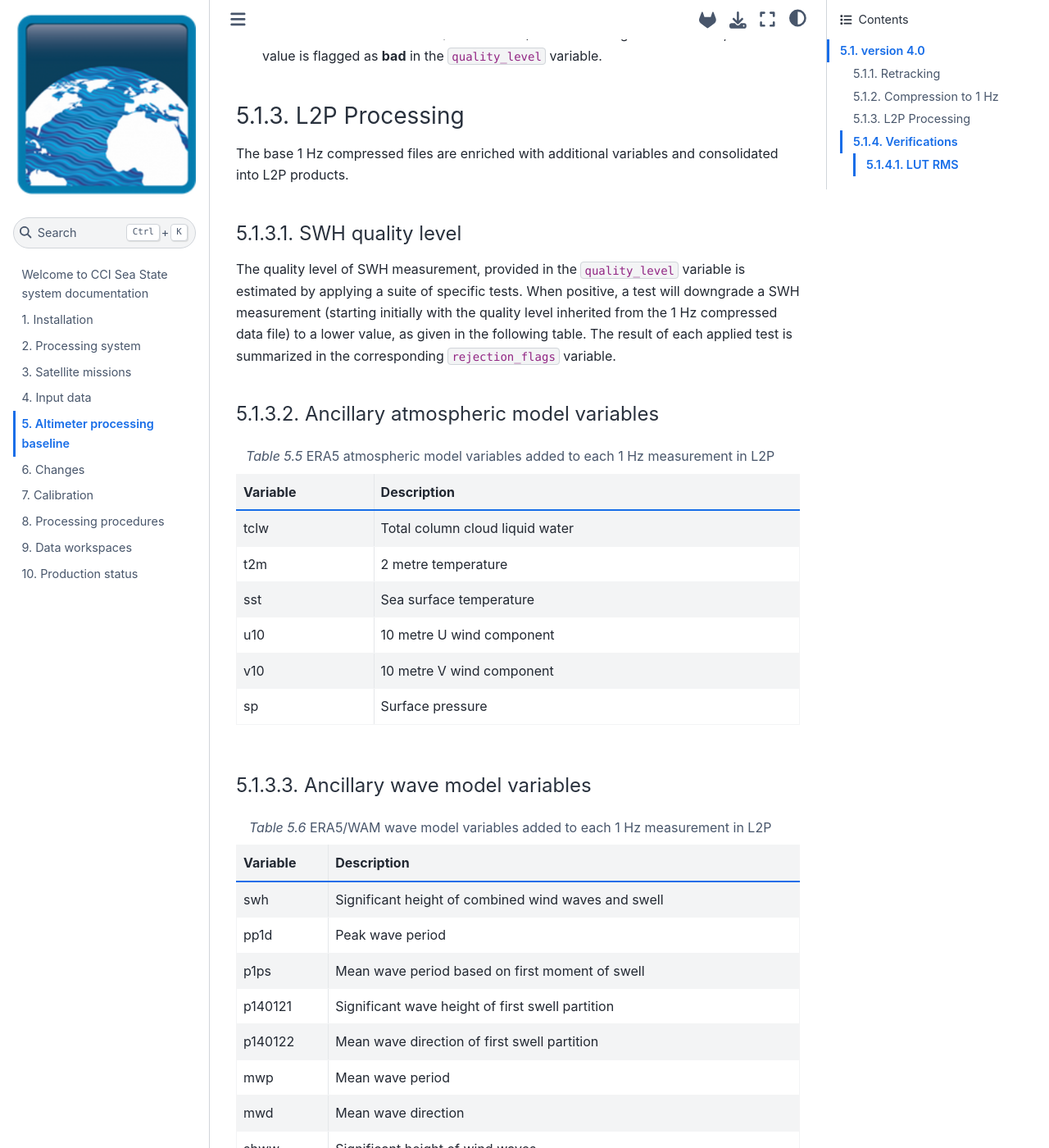
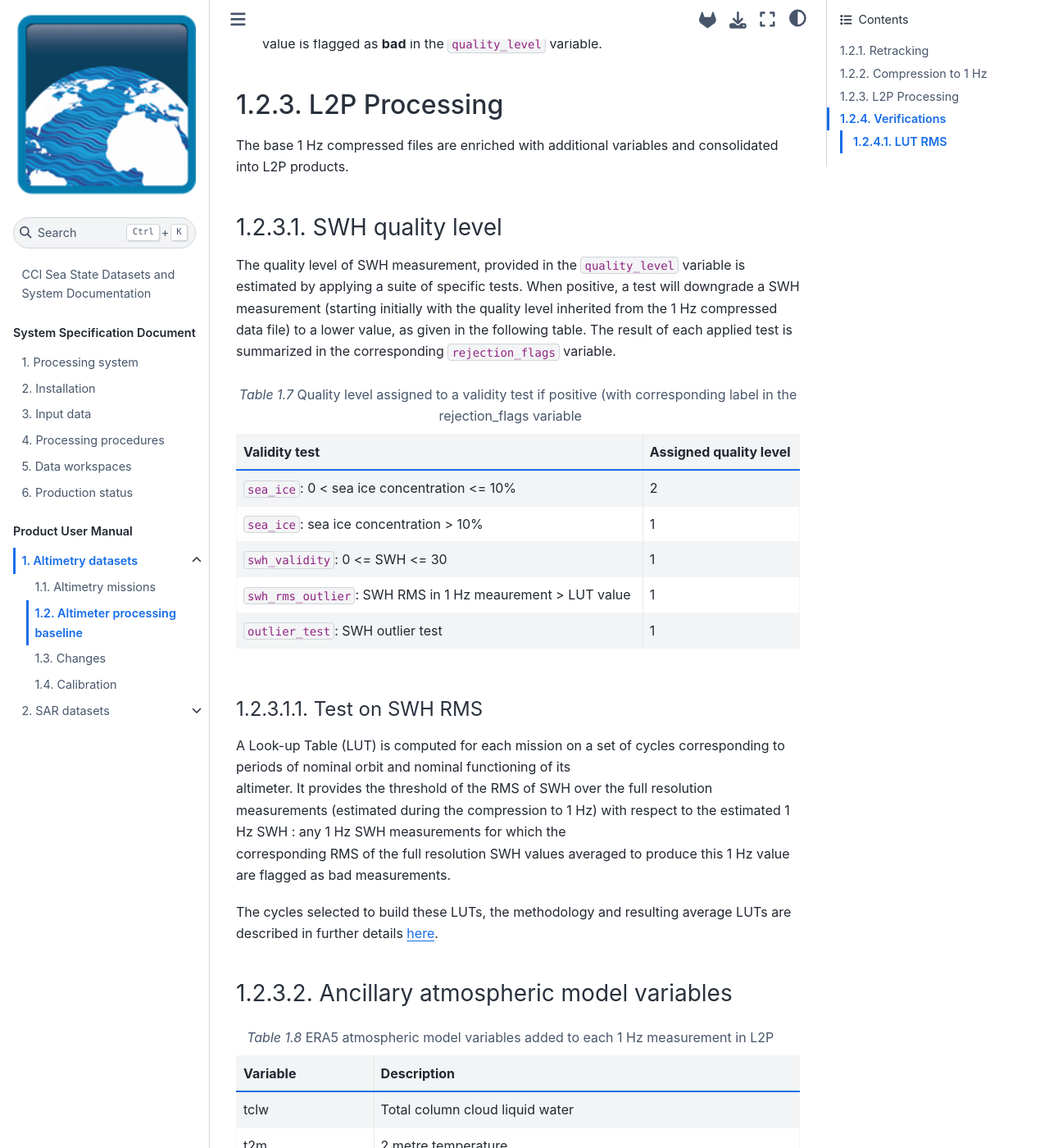
Before and after one commit to umr-lops/cci-seastate-pum, a Jupyter Book: the page built from altimetry/baseline.md, in a window 1280 px wide and 1400 px high, scrolled down 5979 px. Shown: the whole window at 82% size. Built offline with Jupyter Book 1.0.4 settings and Sphinx 7.4.7 and the Sphinx Book theme 1.1.4, drawn with Linux system fonts in a browser that asks for light colours; some of the changed text lies outside the part shown.

Commit message:
restructured documentation

````diff
--- a/_toc.yml
+++ b/_toc.yml
@@ -3,16 +3,25 @@
 
 format: jb-book
 root: intro
-options:
-  numbered: true
-chapters:
-- file: installation
-- file: system
-- file: missions
-- file: inputs
-- file: baseline
-- file: changes
-- file: calibration
-- file: processing
-- file: workspace
-- file: production
+parts:
+  - caption: System Specification Document
+    numbered: true
+    chapters:
+    - file: system
+    - file: installation
+    - file: inputs
+    - file: processing
+    - file: workspace
+    - file: production
+  - caption: Product User Manual
+    numbered: true
+    chapters:
+    - file: altimetry
+      sections:
+        - file: altimetry/missions
+        - file: altimetry/baseline
+        - file: altimetry/changes
+        - file: altimetry/calibration
+    - file: sar
+      sections:
+        - file: sar/missions
--- /dev/null
+++ b/altimetry.md
@@ -0,0 +1 @@
+# Altimetry datasets
--- a/baseline.md
+++ b/altimetry/baseline.md
@@ -1,8 +1,9 @@
 # Altimeter processing baseline
 
-## version 4.0
+This sections describes the processing baseline for the altimeter data in
+CCI Sea State version 4.
 
-### Retracking
+## Retracking
 Some missions were retracked specifically for the CCI Sea State dataset,
 using WHALES retracker, whereas in some cases the data retracked by other
 agencies were used instead.
@@ -35,20 +36,20 @@ CCI Sea State production team (WHALES) or a third party agency:
 ```
 
 
-### Compression to 1 Hz
+## Compression to 1 Hz
 
 This section summarizes how the full resolution  (20/40 Hz) measurements are
 edited and compressed into 1 Hz measurements. The same full resolution to 1 Hz
 measurement mapping is used as in agency (S)GDR products so that a CCI Sea
 State 1 Hz file is fully comparable to the corresponding GDR file.
 
-#### Land detection
+### Land detection
 - full resolution (20/40 Hz) SWH and sigma0 values are flagged as land when
   their distance to coast is **greater than 1000m**, based on the Goddard Space
   Flight Center 1km resolution grid of distance to coast. They are ignored
   in the compression process.
 
-#### Significant wave height (SWH)
+### Significant wave height (SWH)
 
 - SWH for uncompressed (20/40 Hz) measurements are discarded if not in the
   range: [-0.5, 30]
@@ -115,7 +116,7 @@ State 1 Hz file is fully comparable to the corresponding GDR file.
 ```
 
 
-#### Sigma0
+### Sigma0
 - sigma0 are **always taken from third party (agency) SGDR**, in C and Ku band
   (Ka for SARAL) - using MLE3 Ku band sigma0 when available, as summarized in
   {numref}`fullres_sigma0`
@@ -165,12 +166,12 @@ State 1 Hz file is fully comparable to the corresponding GDR file.
   1 Hz value is flagged as **bad** in the `quality_level` variable.
 
 
-### L2P Processing
+## L2P Processing
 
 The base 1 Hz compressed files are enriched with additional variables and
 consolidated into L2P products.
 
-#### SWH quality level
+### SWH quality level
 
 The quality level of SWH measurement, provided in the `quality_level` variable
 is estimated by applying a suite of specific tests. When positive, a test will
@@ -182,7 +183,8 @@ table. The result of each applied test is summarized in the corresponding
 ```{table} Quality level assigned to a validity test if positive (with corresponding label in the rejection_flags variable
 :name: swh_quality_level
 
-| Validity test | Assigned quality level  |
+| Validity test | Assigned quality level |
+| ------------- | ---------------------- |
 | `sea_ice`: 0 < sea ice concentration <= 10% | 2 |
 | `sea_ice`: sea ice concentration > 10% | 1 |
 | `swh_validity`: 0 <= SWH <= 30 | 1 |
@@ -190,7 +192,21 @@ table. The result of each applied test is summarized in the corresponding
 | `outlier_test`: SWH outlier test | 1 |
 ```
 
-#### Ancillary atmospheric model variables
+#### Test on SWH RMS
+
+A Look-up Table (LUT) is computed for each mission on a set of cycles
+corresponding to periods of nominal orbit and nominal functioning of its
+altimeter. It provides the threshold of the RMS of SWH over the full
+resolution measurements (estimated during the compression to 1 Hz) with
+respect to the estimated 1 Hz SWH : any 1 Hz SWH measurements for which the
+corresponding RMS of the full resolution SWH values averaged to produce this
+1 Hz value are flagged as bad measurements.
+
+The cycles selected to build these LUTs, the methodology and resulting
+average LUTs are described in further details [here](swh_rms_lut).
+
+
+### Ancillary atmospheric model variables
 
 ```{table} ERA5 atmospheric model variables added to each 1 Hz measurement in L2P
 :name: ancillary_era5
@@ -205,7 +221,7 @@ table. The result of each applied test is summarized in the corresponding
 | sp       | Surface pressure                |
 ```
 
-#### Ancillary wave model variables
+### Ancillary wave model variables
 
 ```{table} ERA5/WAM wave model variables added to each 1 Hz measurement in L2P
 :name: ancillary_era5wam
@@ -247,7 +263,7 @@ The configuration used for the years 1991-1992 is therefore different and not
 full consistent with the model configuration used from 1993 onward.
 ```
 
-#### Ancillary sea ice concentration
+### Ancillary sea ice concentration
 
 Different sources are combined for sea ice concentration, as the best
 resolution datasets (25 km) do not cover the full CCI Sea State temporal
@@ -262,11 +278,11 @@ coverage.
 | SICCI-HR-SIC         | ice_conc | 1991-2020             | High(er) Resolution Sea Ice Concentration Climate Data Record Version 3 from CCI Sea Ice+ (SSM/I and SSMIS) (doi: 10.5285/eade27004395466aaa006135e1b2ad1a) |
 ```
 
-### Verifications
+## Verifications
 
 Production of the Sea State CCI dataset involved a number of processing steps that need to be verified before generating and delivering the final dataset to the Validation and Climate Assessment teams.
 
-#### LUT RMS
+### LUT RMS
 
 The verification steps will be applied to each mission on 8 cycles. The number of cycles is a trade-off between CPU time and statistical robustness of the proposed diagnostics.
 For some processing steps, it is expected that a larger number of cycles will have to be processed (e.g. EMD filtering or cross calibration). In that case, the selected period will be indicated below for the corresponding step.
@@ -291,17 +307,17 @@ The selected cycles correspond to periods of nominal orbit and nominal functioni
 
 Below, the average LUTs for each mission :
 
-![LUT_average_ERS-1-REAPER.png](images/LUT_average_ERS-1-REAPER.png)
-![LUT_average_ERS-2-REAPER.png](images/LUT_average_ERS-2-REAPER.png)
-![LUT_average_TOPEXF_TOPEX_A1.png](images/LUT_average_TOPEXF_TOPEX_A1.png)
-![LUT_average_TOPEXF_TOPEX_A2.png](images/LUT_average_TOPEXF_TOPEX_A2.png)
-![LUT_average_TOPEXF_TOPEX_B.png](images/LUT_average_TOPEXF_TOPEX_B.png)
-![LUT_average_JASON-1E.png](images/LUT_average_JASON-1E.png)
-![LUT_average_JASON-2D.png](images/LUT_average_JASON-2D.png)
-![LUT_average_JASON-3D.png](images/LUT_average_JASON-3D.png)
-![LUT_average_JASON-3F.png](images/LUT_average_JASON-3F.png)
-![LUT_average_ENVISAT-V3.png](images/LUT_average_ENVISAT-V3.png)
-![LUT_average_SARALF.png](images/LUT_average_SARALF.png)
-![LUT_average_SENTINEL-3A.png](images/LUT_average_SENTINEL-3A.png)
-![LUT_average_SENTINEL-3B.png](images/LUT_average_SENTINEL-3B.png)
-![LUT_average_SENTINEL-6A_f08.png](images/LUT_average_SENTINEL-6A_f08.png)
+![LUT_average_ERS-1-REAPER.png](../images/LUT_average_ERS-1-REAPER.png)
+![LUT_average_ERS-2-REAPER.png](../images/LUT_average_ERS-2-REAPER.png)
+![LUT_average_TOPEXF_TOPEX_A1.png](../images/LUT_average_TOPEXF_TOPEX_A1.png)
+![LUT_average_TOPEXF_TOPEX_A2.png](../images/LUT_average_TOPEXF_TOPEX_A2.png)
+![LUT_average_TOPEXF_TOPEX_B.png](../images/LUT_average_TOPEXF_TOPEX_B.png)
+![LUT_average_JASON-1E.png](../images/LUT_average_JASON-1E.png)
+![LUT_average_JASON-2D.png](../images/LUT_average_JASON-2D.png)
+![LUT_average_JASON-3D.png](../images/LUT_average_JASON-3D.png)
+![LUT_average_JASON-3F.png](../images/LUT_average_JASON-3F.png)
+![LUT_average_ENVISAT-V3.png](../images/LUT_average_ENVISAT-V3.png)
+![LUT_average_SARALF.png](../images/LUT_average_SARALF.png)
+![LUT_average_SENTINEL-3A.png](../images/LUT_average_SENTINEL-3A.png)
+![LUT_average_SENTINEL-3B.png](../images/LUT_average_SENTINEL-3B.png)
+![LUT_average_SENTINEL-6A_f08.png](../images/LUT_average_SENTINEL-6A_f08.png)
--- a/intro.md
+++ b/intro.md
@@ -1,7 +1,28 @@
-# Welcome to CCI Sea State system documentation
+# CCI Sea State Datasets and System Documentation
 
-This document describes how to install and run the CCI Sea State system and its
+This document describes the different datasets produced within the **ESA CCI
+Sea State** project, how to install and run the production system and its
 processors, and traces its evolutions and changes.
+
+The current version of CCI Sea State datasets and production system is
+**version 4**.
+
+Three kinds of products are delivered:
+* **L2P** : Along-track products from altimetry and SAR (synthetic
+  aperture radar missions  separated per satellite and pass, including all
+  measurements with flags, corrections and extra parameters from other
+  sources. These are expert products with rich content and no data loss.
+* **L3** : Edited merged daily products retaining all valid and good quality
+  measurements from all altimeters over one day (one daily file), with
+  simplified content (only a few key parameters). This is close to what is
+  delivered in NRT by CMEMS project.
+* **L4** : Gridded products averaging valid and good measurements from all
+  available altimeters over a fixed resolution grid (1°x1°) on a monthly
+  basis. These products are meant for statistics, and visualisation through
+  the CCI toolbox.
+
+These products are described in further details in the following sections,
+separated per type of instrument, altimetry or SAR.
 
 ```{tableofcontents}
 ```
--- /dev/null
+++ b/sar.md
@@ -0,0 +1 @@
+# SAR datasets
````
Also changed, not shown: altimetry/calibration.md (renamed from calibration.md, +1 -2 lines), altimetry/changes.md (added, +46 -0 lines), altimetry/missions.md (renamed from missions.md, +15 -70 lines), altimetry/swh_rms_lut.md (added, +51 -0 lines), changes.md (deleted, +0 -10 lines), sar/missions.md (added, +53 -0 lines), system.md (+1 -1 lines).
